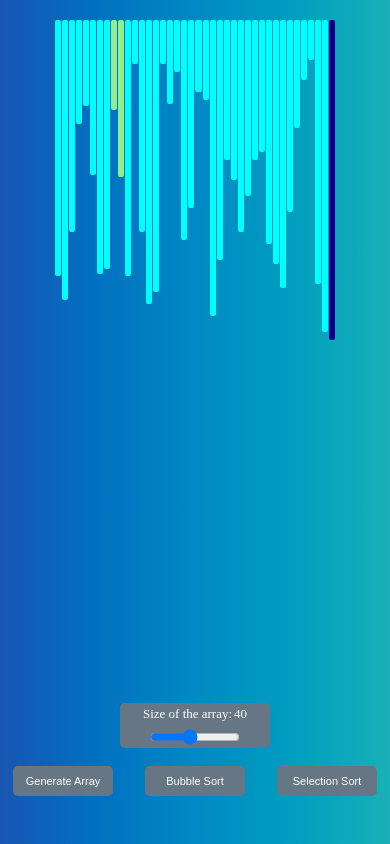
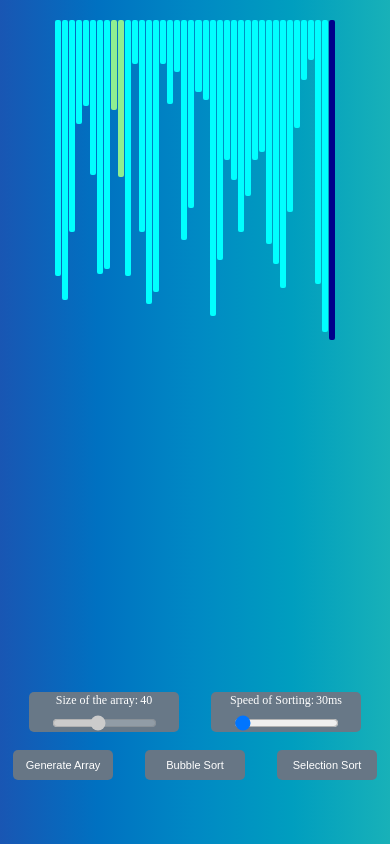
Before and after one commit to ankitup05/sort-visualiser, a plain HTML site: page index.html in a window 390 px wide. Both pictures are taken after a click on the button "Bubble Sort". Drawn offline with Linux system fonts and the light colour scheme.

Commit message:
speed slider added

```diff
--- a/bubble.js
+++ b/bubble.js
@@ -1,7 +1,8 @@
-let sort_btn=document.getElementById('bubble_sort_btn');
-
+let bubble_sort_btn=document.getElementById('bubble_sort_btn');
+// let speed=30;
 async function bubbleSort(array) {
     let bars=document.getElementsByClassName("bar");
+    butt_disable();
     for(let k=0;k<numOfBars;k++)
     {
         // if(k!=i && k!=min_indx)
@@ -12,7 +13,7 @@ async function bubbleSort(array) {
 
         for(let j=0;j<numOfBars-i-1;j++)
         {
-            await sleep(30);
+            await sleep(speed);
             for(let k=0;k<numOfBars-i-1;k++)
                 {
                     if(k!=j && k!=j+1)
@@ -34,12 +35,12 @@ async function bubbleSort(array) {
 
                 bars[j+1].style.height=array[j+1]*heightFactor +'px';
                 // bars[j+1].style.backgroundColor="lightgreen";
-                await sleep(30);
+                await sleep(speed);
             }
 
 
         }
-        await sleep(30);
+        await sleep(speed);
         if(numOfBars-i-2>=0)
         bars[numOfBars-i-2].style.backgroundColor="aqua";
         bars[numOfBars-i-1].style.backgroundColor="darkblue";
@@ -49,10 +50,11 @@ async function bubbleSort(array) {
         // if(k!=i && k!=min_indx)
         bars[k].style.backgroundColor="darkblue";
     }
+    butt_enable();
     return array;
 }
 
-sort_btn.addEventListener("click", function() {
+bubble_sort_btn.addEventListener("click", function() {
     let sorted_array=  bubbleSort(unsorted_array);
     console.log(sorted_array);
 })
--- a/index.html
+++ b/index.html
@@ -11,21 +11,44 @@
       <div class="bars_container" id="bars_container"></div>
 
       <div class="array_inputs">
-        <div id="size_info_container">
+        <!--  -->
+        <div class="size_container" id="size_container">
+
+          <div class="info_container" id="size_info_container">
             <p>Size of the array:</p>
             <span id="array_size"></span>
           </div>
 
           <input
+            class="a_size"
             id="a_size"
             type="range"
             min="10"
             max="80"
             step="1"
           />
-        <!-- <p>Speed of the algorithm:</p> -->
-        <!-- <input id="a_speed" type="range" min="1" max="5" step="1" value="4"> -->
-        <!-- <button id="a_generate">Generate New Array!</button> -->
+
+        </div>
+        <!--  -->
+        <div class="size_container" id="speed_container">
+
+          <div class="info_container" id="speed_info_container">
+            <p>Speed of Sorting:</p>
+            <span id="speed"></span>
+            <span>ms</span>
+          </div>
+
+          <input
+            class="a_size"
+            id="a_speed"
+            type="range"
+            min="10"
+            max="1010"
+            step="20"
+          />
+
+        </div>
+
       </div>
 
       <div class="buttons_container">
--- a/index.js
+++ b/index.js
@@ -1,16 +1,19 @@
 let randomize_array=document.getElementById('randomize_array_btn');
 // let sort_btn=document.getElementById('sort_btn');
 let bars_container=document.getElementById('bars_container');
-const inputSlider=document.getElementById('a_size');
+const size_slider=document.getElementById('a_size');
 const array_size=document.getElementById('array_size');
+const speed_slider=document.getElementById('a_speed');
+const speed_show=document.getElementById('speed');
 // initially
 let minRange=10;
 let maxRange=80;
 let numOfBars=40;
+let speed=30;
 array_size.innerText=numOfBars;
-
-handleSlider();
-
+speed_show.innerText=speed;
+handleSizeSlider();
+handleSpeedSlider();
 let heightFactor=4;
 
 let unsorted_array=[];
@@ -21,27 +24,28 @@ function createRandomArray() {
     }
 };
 
-function handleSlider() {
-    inputSlider.value = numOfBars;
-    // createRandomArray();
-    // function createRandomArray() {
-    //     for( let i=0;i<numOfBars ;i++) {
-    //         unsorted_array[i]=randomNum(minRange,maxRange);
-    //     }
-    // };
-    // renderBars(unsorted_array);
+function handleSizeSlider() {
+    size_slider.value = numOfBars;
+
+}
+function handleSpeedSlider() {
+    speed_slider.value=speed;
+speed_show.innerText=speed;
 
 }
 
-inputSlider.addEventListener("input", (e) => {
+size_slider.addEventListener("input", (e) => {
     numOfBars = e.target.value;
     array_size.innerText=numOfBars;
     console.log(numOfBars);
     createRandomArray();
     renderBars(unsorted_array);
-    handleSlider();
+    handleSizeSlider();
 })
-
+speed_slider.addEventListener("input", (e)=> {
+    speed=e.target.value;
+    handleSpeedSlider();
+})
 
 function randomNum(min,max){
     return Math.floor(Math.random() * (max-min+1))+min;
@@ -75,4 +79,19 @@ randomize_array.addEventListener("click",function() {
 function sleep(ms)
 {
     return new Promise((resolve) => setTimeout(resolve,ms));
+};
+
+function butt_disable(){
+    size_slider.disabled=true;
+    bubble_sort_btn.disabled=true;
+    selection_sort_btn.disabled=true;
+    randomize_array.disabled=true;
+
 }
+function butt_enable(){
+    size_slider.disabled=false;
+    bubble_sort_btn.disabled=false;
+    selection_sort_btn.disabled=false;
+    randomize_array.disabled=false;
+
+}
--- a/selection.js
+++ b/selection.js
@@ -1,28 +1,44 @@
 let selection_sort_btn=document.getElementById('selection_sort_btn');
 
+// let speed=50;
+async function selection(array){
+    let bars=document.getElementsByClassName("bar");
+    butt_disable();
 
-async function selection(array){
-    // const ele=document.querySelectorAll('.sort');
-    let bars=document.getElementsByClassName("bar");
+    for(let k=0;k<numOfBars;k++)
+    {
+        bars[k].style.backgroundColor="aqua";
+    }
 
     for(let i=0; i<numOfBars-1; i++)
     {
         let min_indx=i;
-        // ele[i].style.background='red';
+        await sleep(speed);
+        for(let k=i;k<numOfBars;k++)
+        {
+            bars[k].style.backgroundColor="aqua";
+        }
+
+        bars[min_indx].style.backgroundColor="green";
+
         for(let j=i+1; j<numOfBars; j++)
         {
 
+            bars[j].style.backgroundColor="red";
             if(array[j]<array[min_indx])
             {
-                for(let k=0;k<numOfBars;k++)
-                {
-                    if(k!=i && k!=min_indx)
-                    bars[k].style.backgroundColor="aqua";
-                }
+                if(min_indx!=i)
+                bars[min_indx].style.backgroundColor="aqua";
+
                 min_indx=j;
             }
+            await sleep(speed);
+            bars[j].style.backgroundColor="aqua";
+            if(min_indx!=i)
+            bars[min_indx].style.backgroundColor="yellow";
+
         }
-        await sleep(100);
+        await sleep(speed);
         if(min_indx!=i)
         {
             let temp=array[min_indx];
@@ -30,19 +46,14 @@ async function selection(array){
             array[i]=temp;
 
             bars[i].style.height=array[i]*heightFactor +'px';
-            bars[i].style.backgroundColor="red";
 
             bars[min_indx].style.height=array[min_indx]*heightFactor +'px';
-            bars[min_indx].style.backgroundColor="red";
         }
-        await sleep(100);
-
+        await sleep(speed);
+        bars[i].style.backgroundColor="darkblue";
     }
-    for(let k=0;k<numOfBars;k++)
-        {
-            // if(k!=i && k!=min_indx)
-            bars[k].style.backgroundColor="darkblue";
-        }
+    bars[numOfBars-1].style.backgroundColor="darkblue";
+    butt_enable();
     return array;
 }
 
--- a/style.css
+++ b/style.css
@@ -27,7 +27,7 @@
 
 .buttons_container{
     position: absolute;
-    bottom: 2rem;
+    bottom: 3rem;
 }
 
 body{
@@ -64,29 +64,6 @@ object-fit:fill;
     background-color: #56697b;
 }
 
-.array_inputs{
-    display: flex;
-    flex-direction: column;
-    width: 200px;
-    height: 50px;
-    color: white;
-    border-radius: 5px;
-
-    /* transform: translateY(8rem); */
-    justify-content: center;
-    align-items: center;
-    gap: 7px;
-    background-color: #677685;
-    transition: 0.2s ease-in-out;
-    position: absolute;
-    bottom: 5rem;
-}
-.array_inputs:hover{
-    background-color: #56697b;
-}
-#a_size{
-    width: 60%;
-}
 
 @media screen and (max-width: 720px) {
     body {
@@ -100,7 +77,7 @@ object-fit:fill;
 
     .buttons_container{
         display: flex;
-        /* margin-bottom: 2rem; */
+        bottom: 3rem;
     }
     .btn{
         width: 100px;
@@ -108,18 +85,59 @@ object-fit:fill;
         margin: 1rem;
         font-size: 11px;
     }
+    #size_container,#speed_container{
+        width: 150px;
+        height: 40px;
+        font-size: 13px;
+        /* bottom: 9rem; */
+        font-size: 12px;
+    }
     .array_inputs{
-        width: 150px;
-        height: 45px;
-        font-size: 13px;
-        bottom: 6rem;
+        position: 9rem;
     }
+
+  }
+  .array_inputs{
+   display: flex;
+   position: absolute;
+   bottom: 7rem;
+   flex-direction: row;
+   align-items: center;
+   gap: 2rem;
+  }
+   .size_container{
+    display: flex;
+    flex-direction: column;
+    width: 200px;
+    height: 50px;
+    color: white;
+    border-radius: 5px;
+
+    /* transform: translateY(8rem); */
+    justify-content: center;
+    align-items: center;
+    gap: 7px;
+    background-color: #687887;
+    transition: 0.2s ease-in-out;
+    /* position: absolute; */
+    /* bottom: 5rem; */
+    /* left: 10rem; */
   }
 
-  #size_info_container{
+   .size_container:hover{
+    background-color: #56697b;
+
+  }
+  .info_container{
     display: flex;
   }
 
   #array_size{
     margin-left: 2px;
   }
+  #speed{
+    margin-left: 2px;
+  }
+  .a_size{
+    width: 70%;
+}
```
Lines whose indentation alone changed are shown as unchanged.
